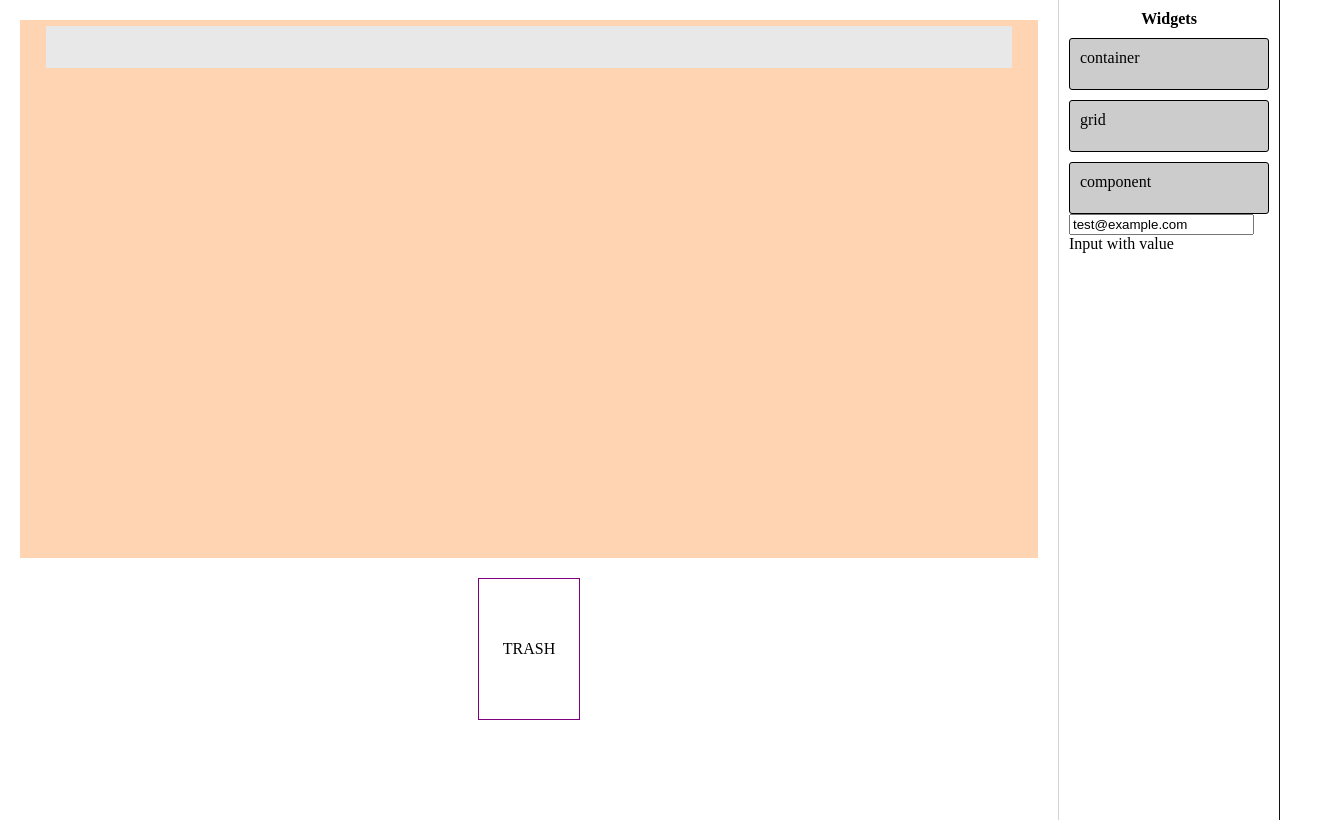
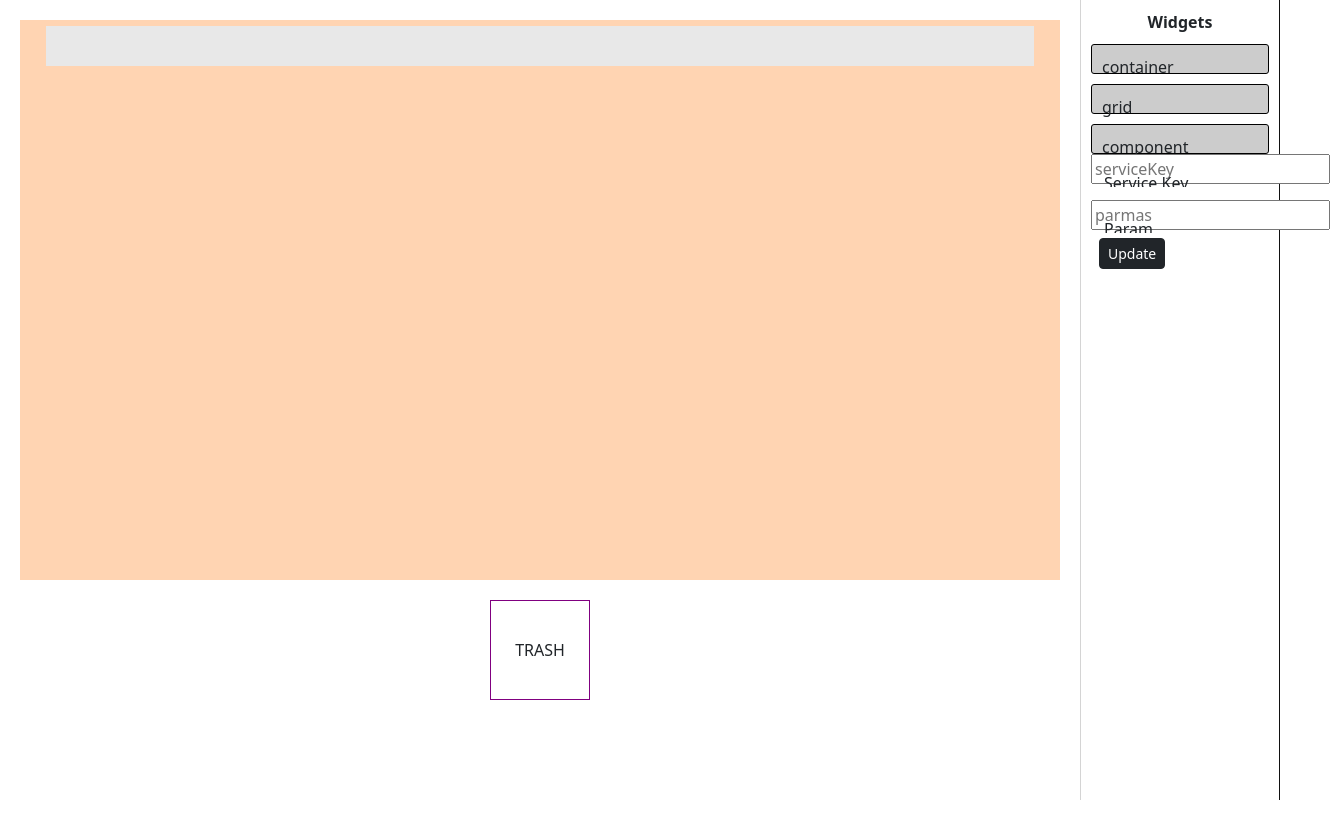
Before and after one commit to zaryabdev/rect-dnd-lifray, a React (Vite) app: page / in a window 1280 px wide. Shown: the whole page, 1330 px wide, since content can reach past the window. Built offline with nearby package versions, Linux system fonts and the light colour scheme.

Commit message:
added: select

```diff
--- a/index.html
+++ b/index.html
@@ -1,13 +1,21 @@
 <!DOCTYPE html>
 <html lang="en">
+
 <head>
   <meta charset="UTF-8" />
   <link rel="icon" type="image/svg+xml" href="/vite.svg" />
   <meta name="viewport" content="width=device-width, initial-scale=1.0" />
   <title>Vite + React</title>
+  <link href="https://cdn.jsdelivr.net/npm/bootstrap@5.2.3/dist/css/bootstrap.min.css" rel="stylesheet"
+    integrity="sha384-rbsA2VBKQhggwzxH7pPCaAqO46MgnOM80zW1RWuH61DGLwZJEdK2Kadq2F9CUG65" crossorigin="anonymous">
 </head>
+
 <body>
   <div id="root"></div>
   <script type="module" src="/src/main.jsx"></script>
+  <script src="https://cdn.jsdelivr.net/npm/bootstrap@5.2.3/dist/js/bootstrap.bundle.min.js"
+    integrity="sha384-kenU1KFdBIe4zVF0s0G1M5b4hcpxyD9F7jL+jjXkk+Q2h455rYXK/7HAuoJl+0I4"
+    crossorigin="anonymous"></script>
 </body>
+
 </html>
--- a/src/example-7/Component.jsx
+++ b/src/example-7/Component.jsx
@@ -36,7 +36,12 @@ const Component = ({ componentData, components, path }) => {
         <div
             ref={ref}
             style={{ ...style, opacity }}
-            className="component draggable"
+            className={`component draggable ${
+                context.selectedComponent.component_id ===
+                componentData.component_id
+                    ? "outlineBlue"
+                    : ""
+            } `}
             onClick={() => context.handleSelectComponent(component)}
         >
             <div>{componentData.id}</div>
--- a/src/example-7/example.jsx
+++ b/src/example-7/example.jsx
@@ -29,7 +29,8 @@ const Container = () => {
 
     const [selectedComponent, setSelectedComponent] = useState({});
     const [inputField, setInputField] = useState({
-        sample: "",
+        serviceKey: "",
+        parmas: "",
     });
     useEffect(() => {
         console.log({ layout });
@@ -156,6 +157,14 @@ const Container = () => {
         [layout]
     );
 
+    const handleUpdateComponentData = () => {
+        debugger;
+
+        let _components = { ...components };
+        _components[selectedComponent.component_id].data = inputField;
+        setComponents(_components);
+    };
+
     const handleInputField = (event) => {
         let name = event.target.name;
         let value = event.target.value;
@@ -183,7 +192,7 @@ const Container = () => {
     }
 
     return (
-        <div className="body">
+        <div className="body container-fluid px-0">
             <AppContext.Provider
                 value={{
                     selectedComponent,
@@ -236,16 +245,33 @@ const Container = () => {
                             />
                         );
                     })}
-                    <form class="form-floating">
+                    <div class="form-floating mb-3">
                         <input
-                            type="email"
-                            class="form-control"
-                            id="floatingInputValue"
-                            placeholder="name@example.com"
-                            value="test@example.com"
+                            type="text"
+                            name="serviceKey"
+                            placeholder="serviceKey"
+                            onChange={(e) => handleInputField(e)}
+                            value={inputField.serviceKey}
                         />
-                        <label for="floatingInputValue">Input with value</label>
-                    </form>
+                        <label for="floatingInputValue">Service Key</label>
+                    </div>
+                    <div class="form-floating">
+                        <input
+                            type="text"
+                            name="parmas"
+                            placeholder="parmas"
+                            onChange={(e) => handleInputField(e)}
+                            value={inputField.parmas}
+                        />
+                        <label for="floatingPassword">Param</label>
+                    </div>
+
+                    <button
+                        className="btn btn-sm btn-dark m-2"
+                        onClick={() => handleUpdateComponentData()}
+                    >
+                        Update
+                    </button>
                     <code>
                         <pre>{JSON.stringify(selectedComponent.data)}</pre>
                     </code>
--- a/src/example-7/styles.css
+++ b/src/example-7/styles.css
@@ -68,6 +68,10 @@ body {
     transition: 100ms all;
 }
 
+.outlineBlue {
+    outline: 5px solid #00a2ff;
+}
+
 .component {
     border: 1px solid #579bb1;
     background-color: #579bb1;
```
Lines whose indentation alone changed are shown as unchanged.
